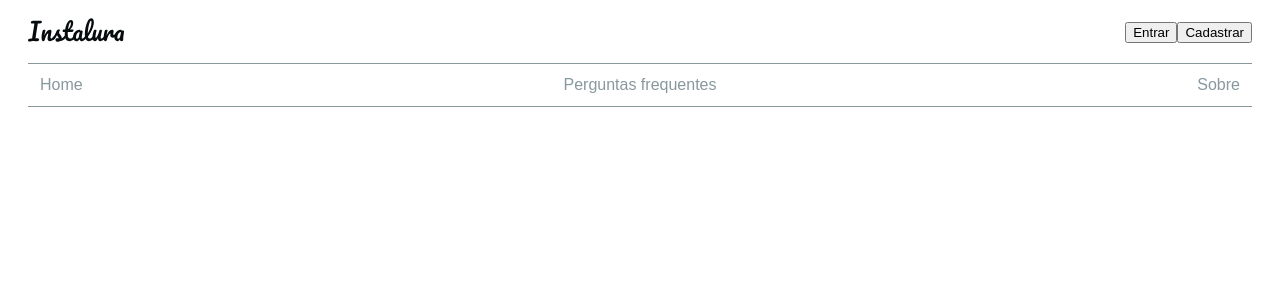
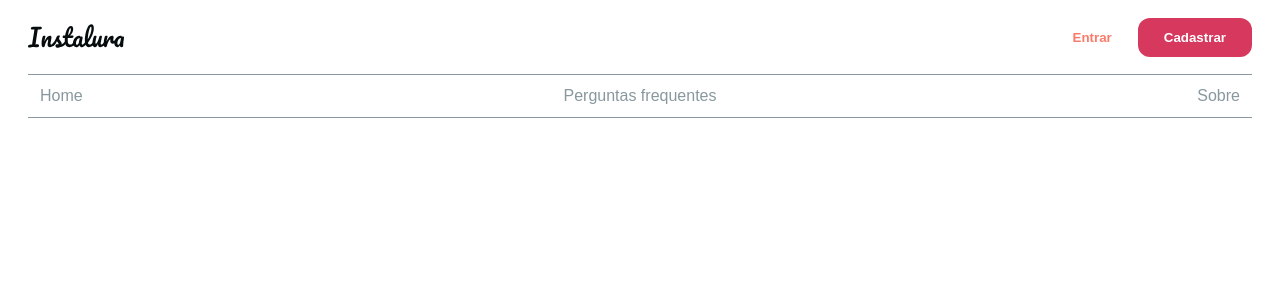
Before and after one commit to FernandoGOT/instalura-base, a Next.js app: page / in a window 1280 px wide. Shown: the top 300 px of the page. Built offline with nearby package versions, Linux system fonts and the light colour scheme.

Commit message:
feat(button): created the Button component
Created the Button component and added the css and theme to match the figma project

```diff
--- /dev/null
+++ b/src/components/commons/Button/index.js
@@ -0,0 +1,35 @@
+import React from 'react'
+import get from 'lodash/get'
+import styled, { css } from 'styled-components'
+
+const ButtonGhost = css`
+  background: transparent;
+  color: ${({ theme, variant }) => get(theme, `colors.${variant}.color`)};
+`
+
+const ButtonDefault = css`
+  color: ${({ theme, variant }) => get(theme, `colors.${variant}.contrastText`)};
+  background-color: ${({ theme, variant }) => get(theme, `colors.${variant}.color`)};
+`
+
+const Button = styled.button`
+  border: 0;
+  opacity: 1;
+  cursor: pointer;
+  font-weight: bold;
+  padding: 12px 26px;
+  border-radius: 8px;
+  border-radius: ${({ theme }) => theme.borderRadius};
+  transition: opacity ${({ theme }) => theme.transition};
+  ${({ ghost }) => (ghost ? ButtonGhost : ButtonDefault)}
+  &:hover,
+  &:focus {
+    opacity: .5
+  }
+`
+
+Button.defaultProps = {
+  variant: 'primary.main'
+}
+
+export default Button
--- a/src/components/commons/Menu/index.js
+++ b/src/components/commons/Menu/index.js
@@ -1,6 +1,7 @@
 import React from 'react'
 
 import Logo from '../../../theme/Logo'
+import Button from '../../commons/Button'
 import { MenuWrapper } from './styles/MenuWrapper'
 
 const Menu = () => {
@@ -27,7 +28,7 @@ const Menu = () => {
       </MenuWrapper.LeftSide>
       <MenuWrapper.CentralSide>
         {links.map(link => (
-          <li>
+          <li key={link.url}>
             <a href={link.url}>
               {link.text}
             </a>
@@ -35,12 +36,12 @@ const Menu = () => {
         ))}
       </MenuWrapper.CentralSide>
       <MenuWrapper.RightSide>
-        <button>
+        <Button ghost variant="secondary.main">
           Entrar
-        </button>
-        <button>
+        </Button>
+        <Button variant="primary.main">
           Cadastrar
-        </button>
+        </Button>
       </MenuWrapper.RightSide>
     </MenuWrapper>
   )
```
